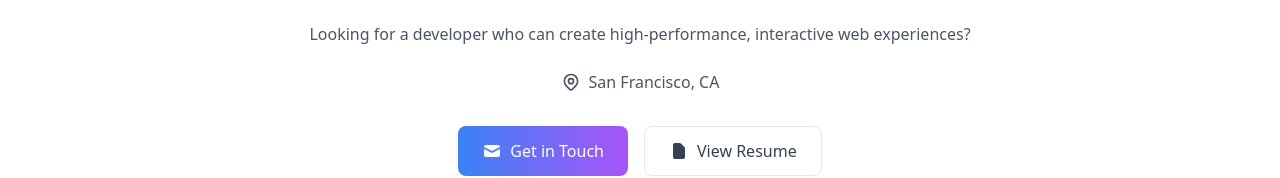
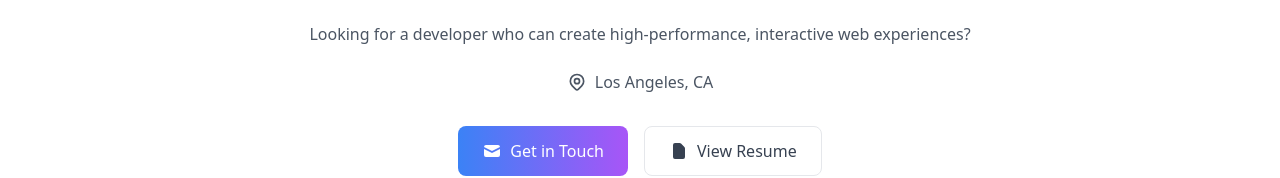
Before and after one commit to LeMax95/lecobyte, a Next.js app: page / in a window 1280 px wide. Shown: the part 4486-4664 px from the top of the page. Built offline with nearby package versions, Linux system fonts and the light colour scheme.

Commit message:
Initial commit - Lecobyte portfolio

```diff
--- a/app/components/ContactSection.tsx
+++ b/app/components/ContactSection.tsx
@@ -19,7 +19,7 @@ export const ContactSection = () => {
 						/>
 						<path strokeLinecap="round" strokeLinejoin="round" strokeWidth="2" d="M15 11a3 3 0 11-6 0 3 3 0 016 0z" />
 					</svg>
-					<span>San Francisco, CA</span>
+					<span>Los Angeles, CA</span>
 				</div>
 
 				{/* Contact Buttons */}
```
Also changed, not shown: public/fpt-2.png (added).
